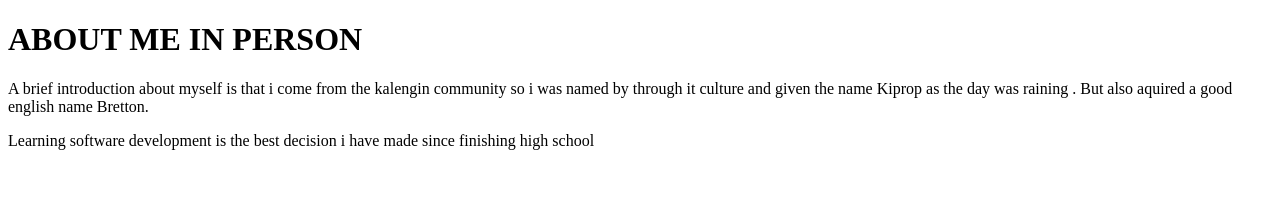
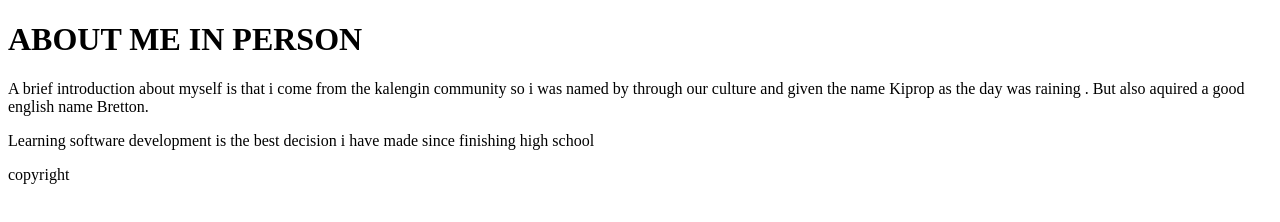
Before and after one commit to BrettonYEGO/my-portfolio, a plain HTML site: page index.html in a window 1280 px wide. Drawn offline with Linux system fonts and the light colour scheme.

Commit message:
paragraph

```diff
--- a/index.html
+++ b/index.html
@@ -9,12 +9,15 @@
       <h1>ABOUT ME IN PERSON</h1>
   </div>
   <div>
-    <p>A brief introduction about myself is that i come from the kalengin community so i was named by through it culture and given the name Kiprop as the day was raining . But also aquired a good english name Bretton.</p>
+    <p>A brief introduction about myself is that i come from the kalengin community so i was named by through our culture and given the name Kiprop as the day was raining . But also aquired a good english name Bretton.</p>
      <p>Learning software development is the best decision i have made since finishing high school</p>
 
   </div>
 
 </main>
+<footer>
+  copyright
+</footer>
 
 
 
```
